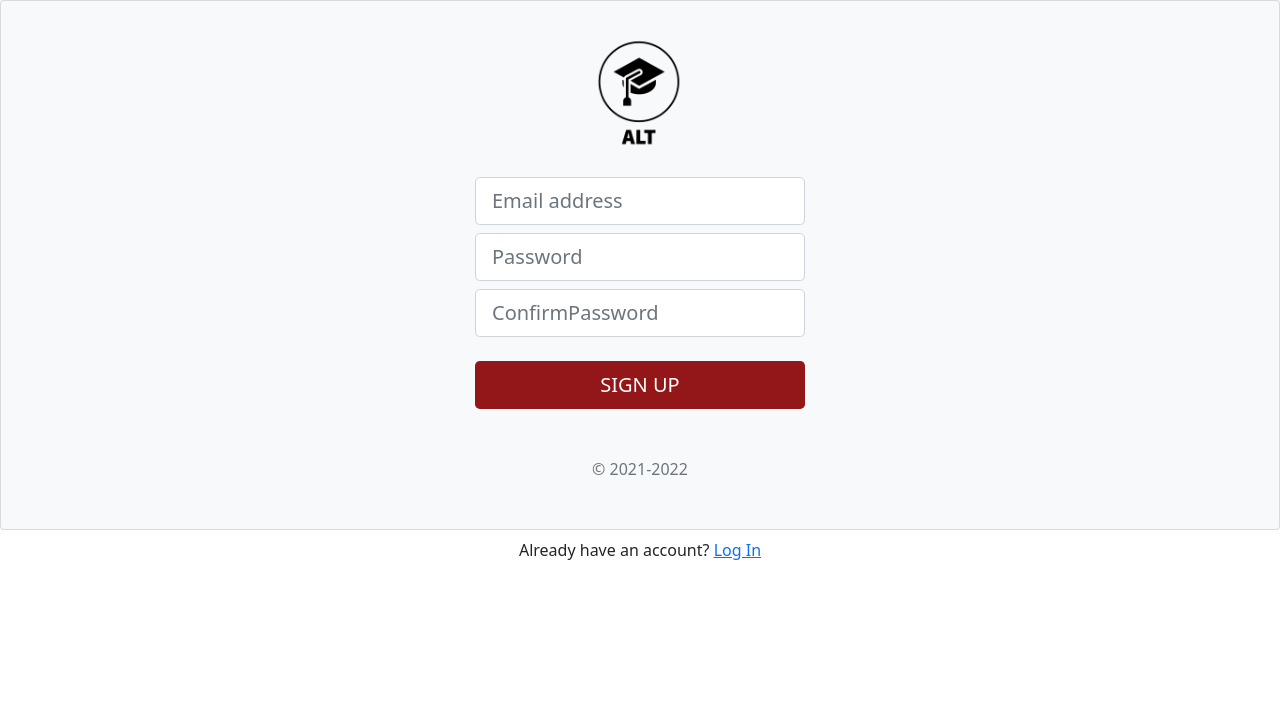
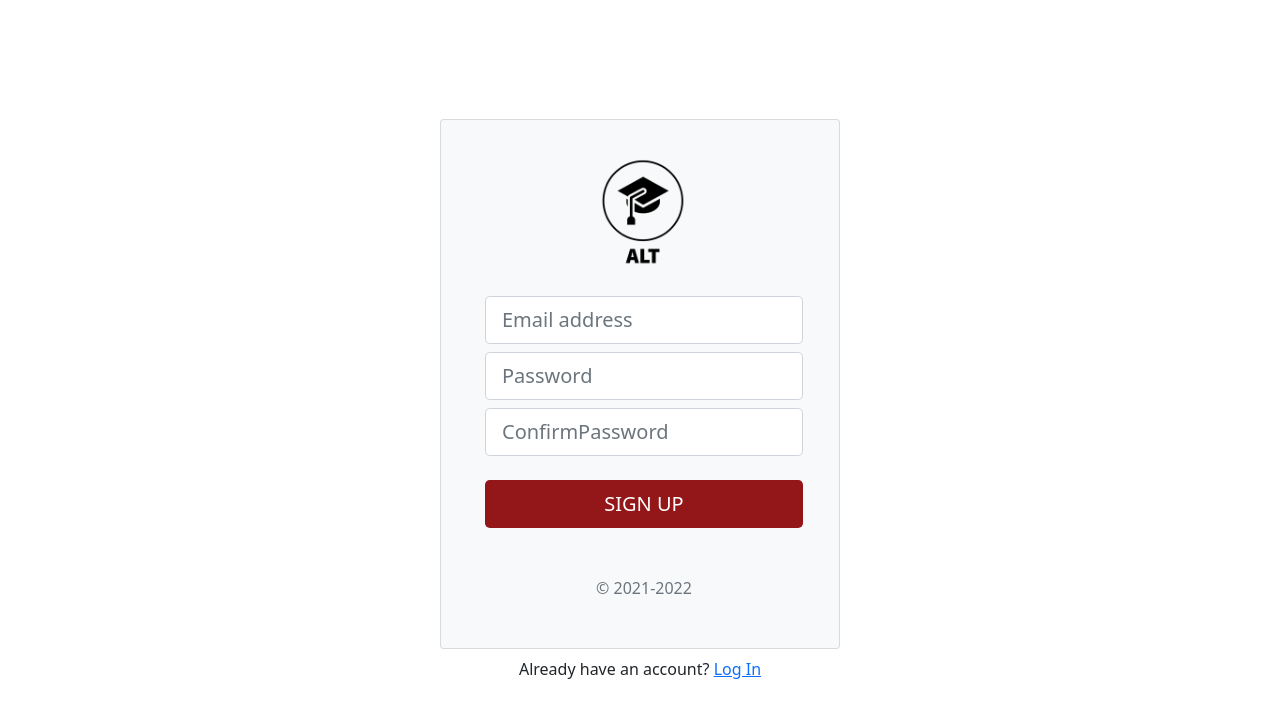
Before and after one commit to Active-Learning-and-Teaching/ALT-Research, a React (Create React App) app in the folder Website/: page /signup in a window 1280 px wide. Shown: the top 718 px of the page. Built offline with nearby package versions, Linux system fonts and the light colour scheme; no server answers.

Commit message:
Added Gitignore

```diff
--- a/Website/src/components/Signup.js
+++ b/Website/src/components/Signup.js
@@ -33,7 +33,13 @@
 	}
 
 	return (
-		<>
+
+		<Container
+		className="d-flex align-items-center justify-content-center"
+		style={{ minHeight: "100vh" }}
+	>
+		<div className="w-100" style={{ maxWidth: "400px" }}>
+
 			<Card bg="light">
 				<Card.Body>
 					{error && <Alert variant="danger">{error}</Alert>}
@@ -104,6 +110,7 @@
 			<div className="w-100 text-center mt-2">
 				Already have an account? <Link to="/login">Log In</Link>
 			</div>
-		</>
+		</div>
+		</Container>
 	);
 }
```
Also changed, not shown: 2 other files (tests, documents, lock files or other folders).
